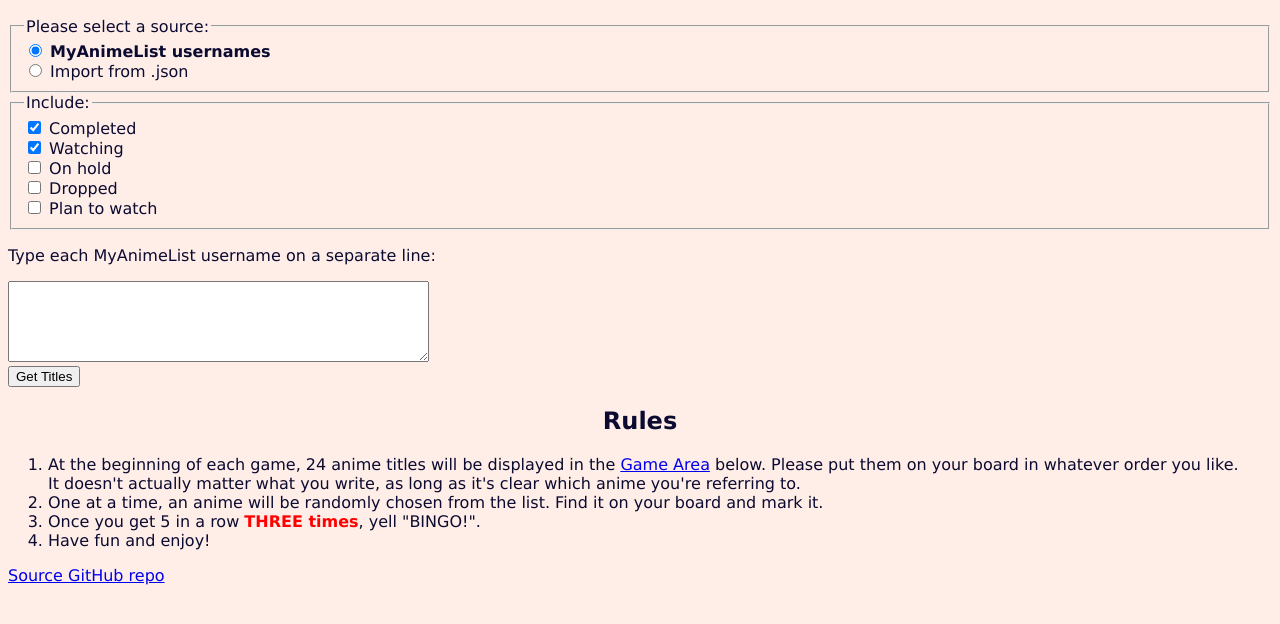
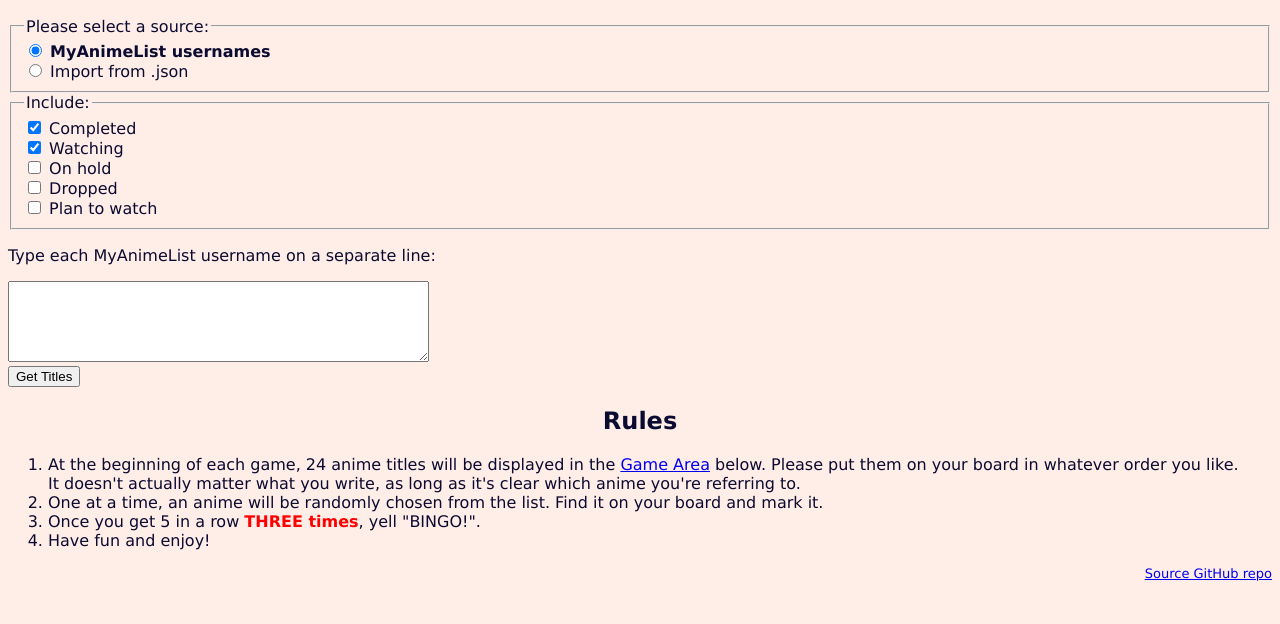
Before and after one commit to joshua16266261/caa-bingo, a plain HTML site: page index.html in a window 1280 px wide. Shown: the part 112-736 px from the top of the page. Drawn offline with Linux system fonts and the light colour scheme.

Commit message:
Style footer

```diff
--- a/css/style.css
+++ b/css/style.css
@@ -39,3 +39,8 @@
     color: rgb(11, 11, 49);
     font-family: verdana;
 }
+
+footer {
+    text-align: right;
+    font-size: small;
+}
```
